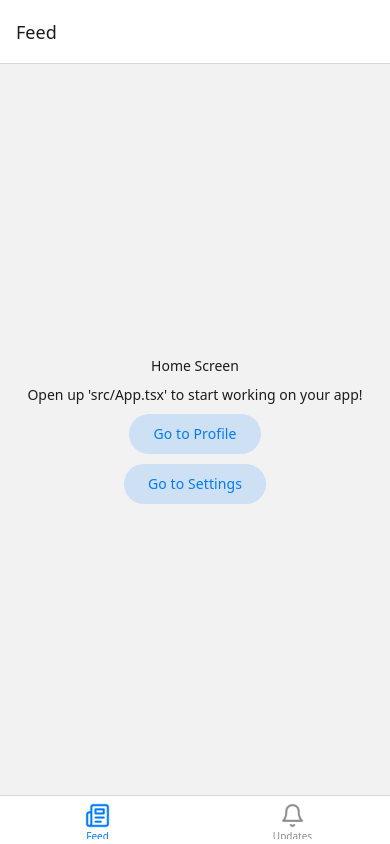
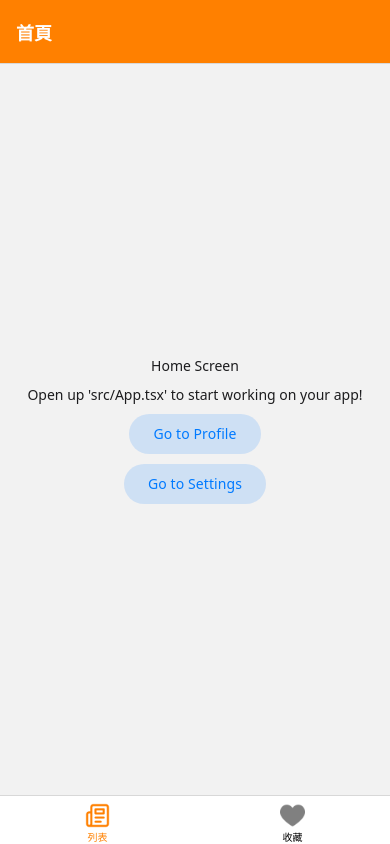
Before and after one commit to andrew79102990/Password_app, a React Native app: screen / in a window 390 px wide. Built offline with nearby package versions, Linux system fonts and the light colour scheme.

Commit message:
#換頁功能修改

```diff
--- a/src/navigation/index.tsx
+++ b/src/navigation/index.tsx
@@ -1,17 +1,17 @@
 import { createBottomTabNavigator } from '@react-navigation/bottom-tabs';
-import { HeaderButton, Text } from '@react-navigation/elements';
+import { Background, HeaderButton, Text } from '@react-navigation/elements';
 import {
   createStaticNavigation,
   StaticParamList,
 } from '@react-navigation/native';
 import { createNativeStackNavigator } from '@react-navigation/native-stack';
 import { Image } from 'react-native';
-import bell from '../assets/bell.png';
+import heart from '../assets/heart.png';
 import newspaper from '../assets/newspaper.png';
 import { Home } from './screens/Home';
 import { Profile } from './screens/Profile';
 import { Settings } from './screens/Settings';
-import { Updates } from './screens/Updates';
+import { Keep } from './screens/Keep';
 import { NotFound } from './screens/NotFound';
 
 const HomeTabs = createBottomTabNavigator({
@@ -19,35 +19,67 @@ const HomeTabs = createBottomTabNavigator({
     Home: {
       screen: Home,
       options: {
-        title: 'Feed',
-        tabBarIcon: ({ color, size }) => (
+        headerStyle: {
+          backgroundColor: '#FF8000',
+        },
+        headerTintColor: '#fff',
+        headerTitleStyle: {
+          fontWeight: 'bold',
+        },
+        title: '首頁',
+        tabBarIcon: ({ focused, color, size }) => (
           <Image
             source={newspaper}
-            tintColor={color}
+            tintColor={focused ? '#FF8000' : '#gray'}
+            style={{
+              width: size,
+              height: size
+            }}
+          />
+        ),
+        tabBarLabel: ({ focused }) => (
+          <Text style={{
+            color: focused ? '#FF8000' : '#gray',
+            fontSize: 10,
+           }}>列表</Text>
+        ), // 文字的顏色
+      },
+    },
+    Keep: {
+      screen: Keep,
+      options: {
+        headerStyle: {
+          backgroundColor: '#FF8000',
+        },
+        headerTintColor: '#fff',
+        headerTitleStyle: {
+          fontWeight: 'bold',
+        },
+        title: '我的收藏',
+        tabBarIcon: ({ focused, color, size }) => (
+          <Image
+            source={heart}
+            tintColor={focused ? '#FF8000' : 'gray'}
             style={{
               width: size,
               height: size,
             }}
           />
         ),
-      },
-    },
-    Updates: {
-      screen: Updates,
-      options: {
-        tabBarIcon: ({ color, size }) => (
-          <Image
-            source={bell}
-            tintColor={color}
-            style={{
-              width: size,
-              height: size,
-            }}
-          />
-        ),
+        tabBarLabel: ({ focused }) => (
+          <Text style={{
+            color: focused ? '#FF8000' : '#gray',
+            fontSize: 10,
+           }}>收藏</Text>
+        ), // 文字的顏色
       },
     },
   },
+  // screenOptions: {
+  //   tabBarStyle: {
+  //     backgroundColor: '#f4511e', // 設定底部標籤欄的背景色
+  //   },
+  // },
 });
 
 const RootStack = createNativeStackNavigator({
--- a/src/navigation/screens/Updates.tsx
+++ b/src/navigation/screens/Keep.tsx
@@ -1,10 +1,10 @@
 import { Text } from '@react-navigation/elements';
 import { StyleSheet, View } from 'react-native';
 
-export function Updates() {
+export function Keep() {
   return (
     <View style={styles.container}>
-      <Text>Updates Screen</Text>
+      <Text>Keep Screen</Text>
     </View>
   );
 }
```
Also changed, not shown: src/assets/heart.png (added).
